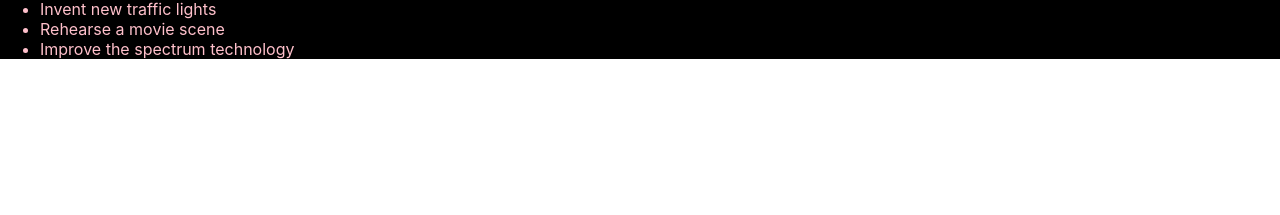
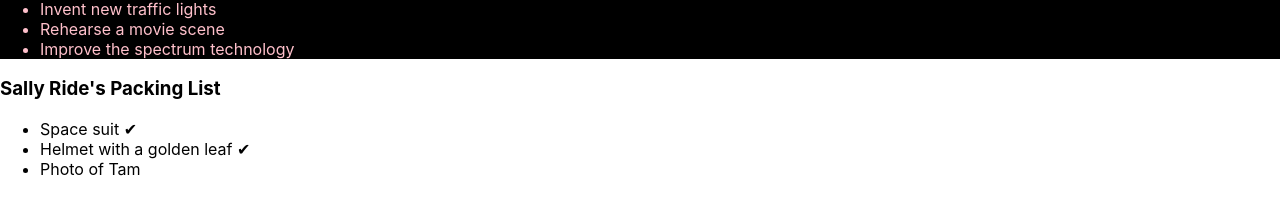
Before and after one commit to kathgm/react-step-by-step, a React (Create React App) app: page / in a window 1280 px wide. Shown: the part 563-778 px from the top of the page. Built offline with nearby package versions, Linux system fonts and the light colour scheme.

Commit message:
conditional rendering

```diff
--- a/src/App.js
+++ b/src/App.js
@@ -1,6 +1,7 @@
 import Avatar from "./components/Avatar";
 import TodoList from "./components/TodoList";
 import Profile from "./components/Profile";
+import PackingList from "./components/PackingList";
 
 
 export default function Gallery() {
@@ -9,6 +10,7 @@
       <h1>Amazing scientists</h1>
       <Profile />
       <TodoList/>
+      <PackingList/>
     </section>
   );
 }
--- /dev/null
+++ b/src/components/Item.jsx
@@ -0,0 +1,6 @@
+export default function Item({ name, isPacked }) {
+    if (isPacked) {
+      return <li className="item">{name} ✔</li>;
+    }
+    return <li className="item">{name}</li>;
+  }
--- /dev/null
+++ b/src/components/PackingList.jsx
@@ -0,0 +1,22 @@
+import Item from './Item'
+export default function PackingList() {
+    return (
+      <section>
+        <h1>Sally Ride's Packing List</h1>
+        <ul>
+          <Item
+            isPacked={true}
+            name="Space suit"
+          />
+          <Item
+            isPacked={true}
+            name="Helmet with a golden leaf"
+          />
+          <Item
+            isPacked={false}
+            name="Photo of Tam"
+          />
+        </ul>
+      </section>
+    );
+  }
```
